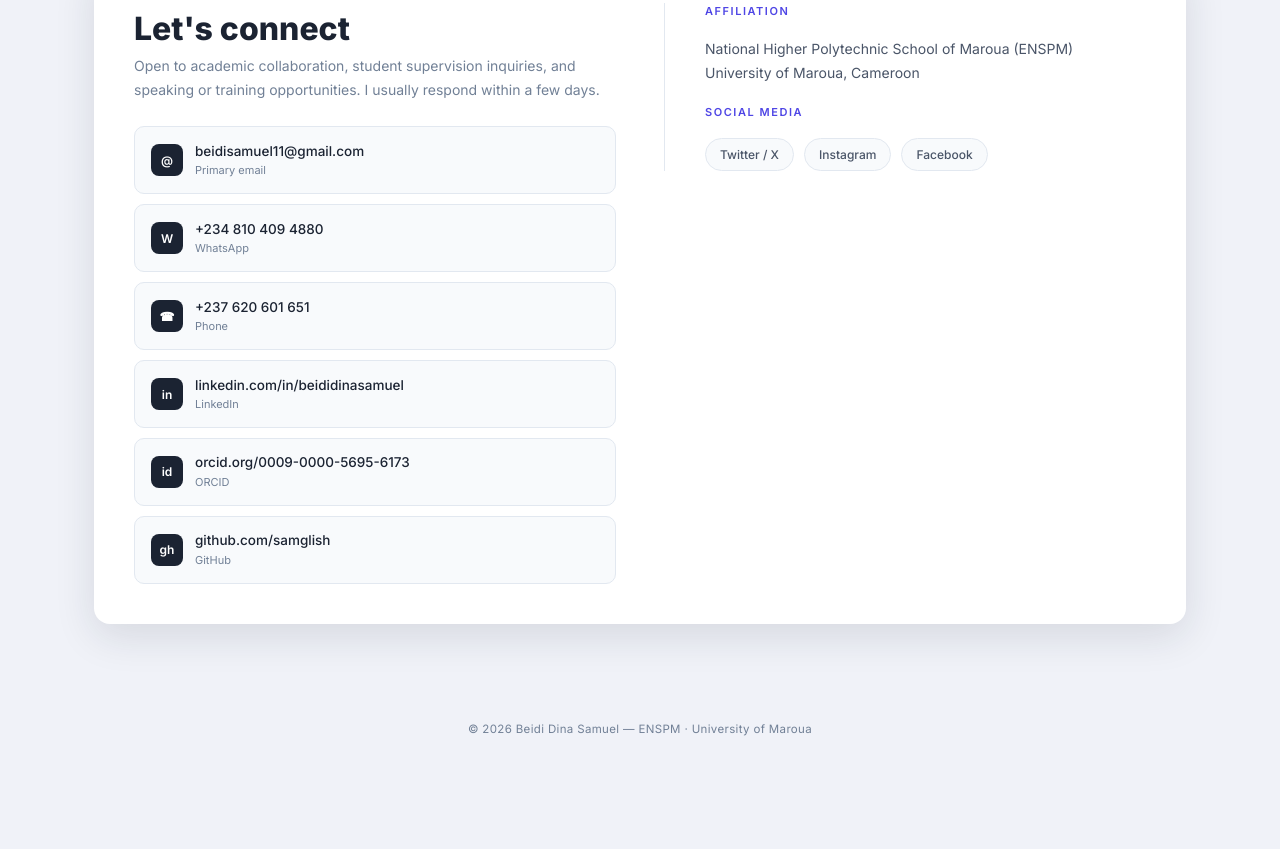
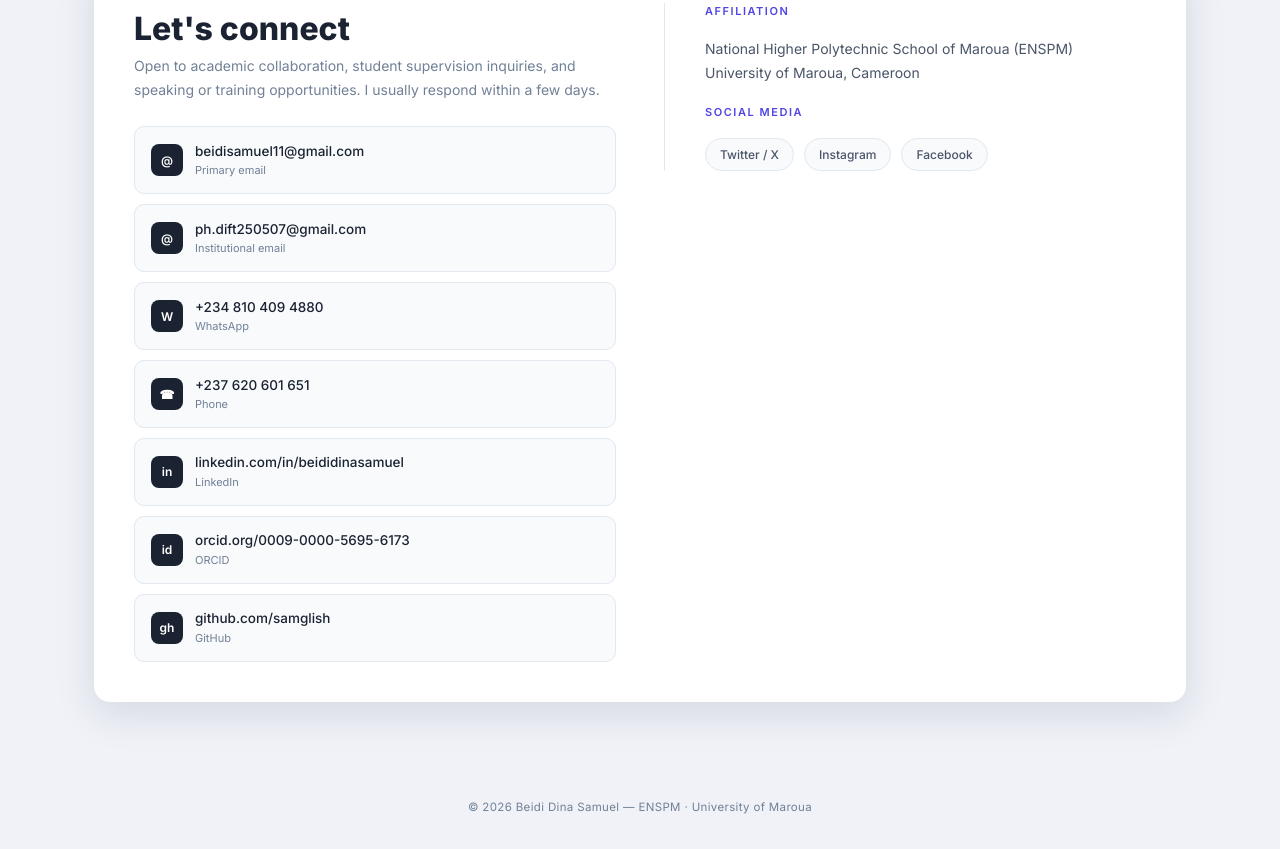
Before and after one commit to samglish/CV, a plain HTML site: page index.html in a window 1280 px wide. Shown: the part 7152-8001 px from the top of the page. Before the commit the page ends 7923 px from the top, so only its background shows below. Drawn offline with Linux system fonts and the light colour scheme.

Commit message:
Add institutional email link to index.html
Added institutional email link to the contact section.

```diff
--- a/index.html
+++ b/index.html
@@ -1255,6 +1255,13 @@
               <span class="lang-en">Primary email</span>
             </small></div>
           </a>
+           <a href="mailto:ph.dift250507@gmail.com" class="c-row">
+            <div class="c-icon">@</div>
+            <div class="c-text">ph.dift250507@gmail.com<small>
+              <span class="lang-fr">E-mail institutionnel</span>
+              <span class="lang-en">Institutional email</span>
+            </small></div>
+          </a>
           <a href="https://wa.me/+2348104094880" class="c-row">
             <div class="c-icon">W</div>
             <div class="c-text">+234 810 409 4880<small>WhatsApp</small></div>
```
